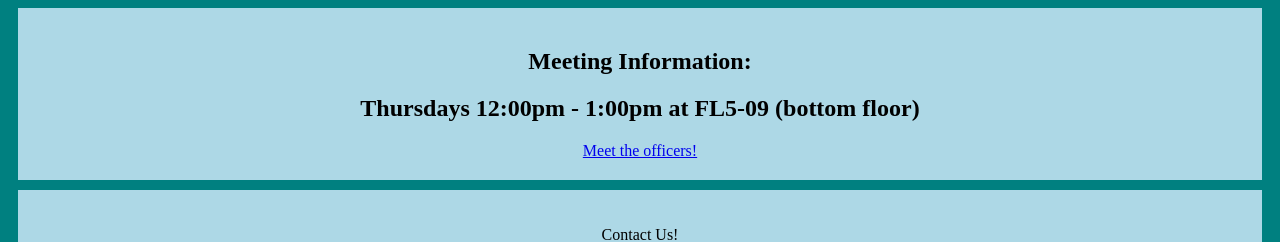
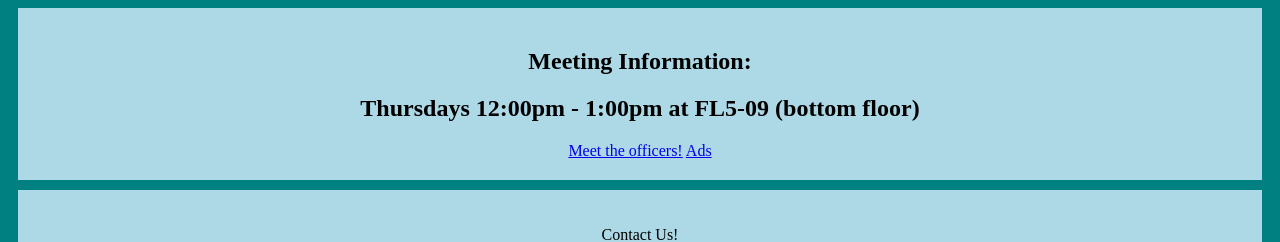
Before and after one commit to flcplusplusclub/flcplusplus, a plain HTML site: page index.html in a window 1280 px wide. Shown: the part 421-663 px from the top of the page. Drawn offline with Linux system fonts and the light colour scheme.

Commit message:
Update index.html

```diff
--- a/index.html
+++ b/index.html
@@ -11,6 +11,7 @@
                 <h2>Meeting Information:</h2>
                 <h2>Thursdays 12:00pm - 1:00pm at FL5-09 (bottom floor)</h2>
                 <a href = "officers.html">Meet the officers!</a>
+                <a href = "ads/ads.html">Ads</a>
             </div>
             <div class="item3">
                 <p>Contact Us!</p>
```
